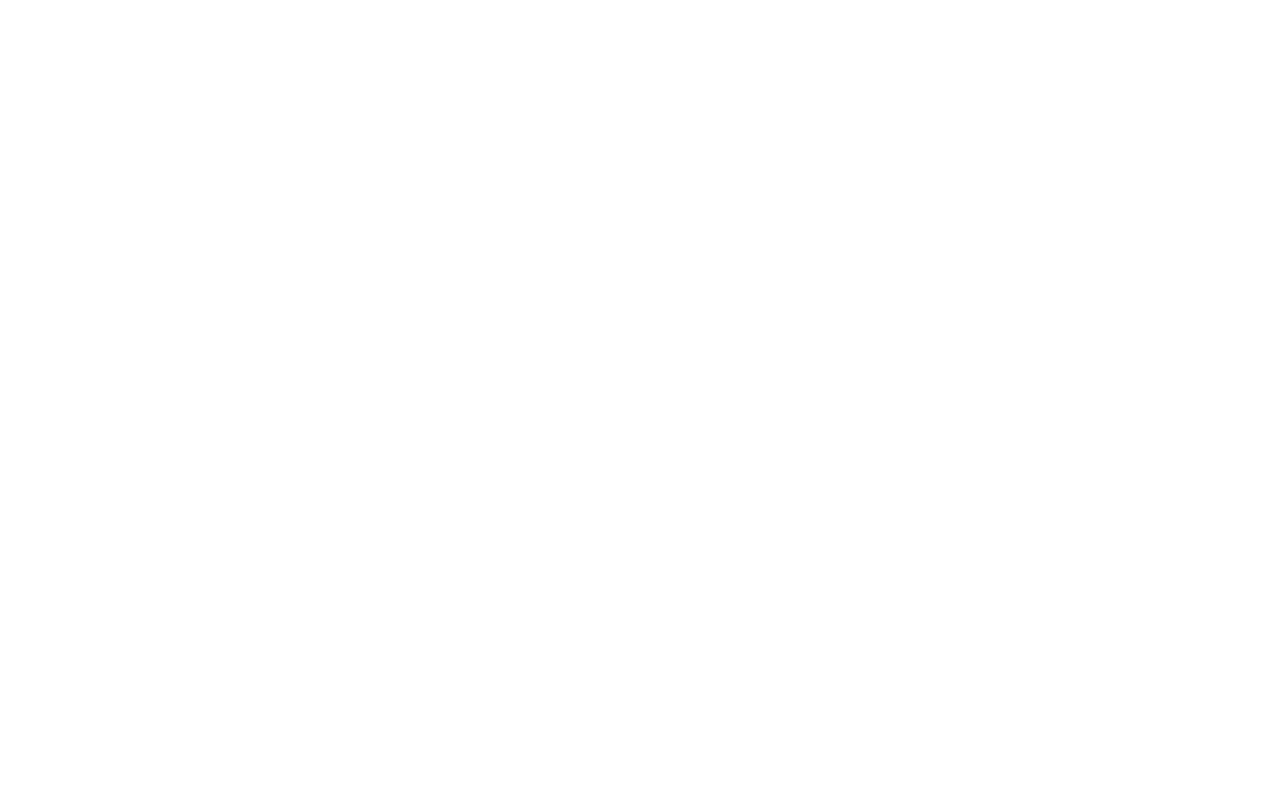
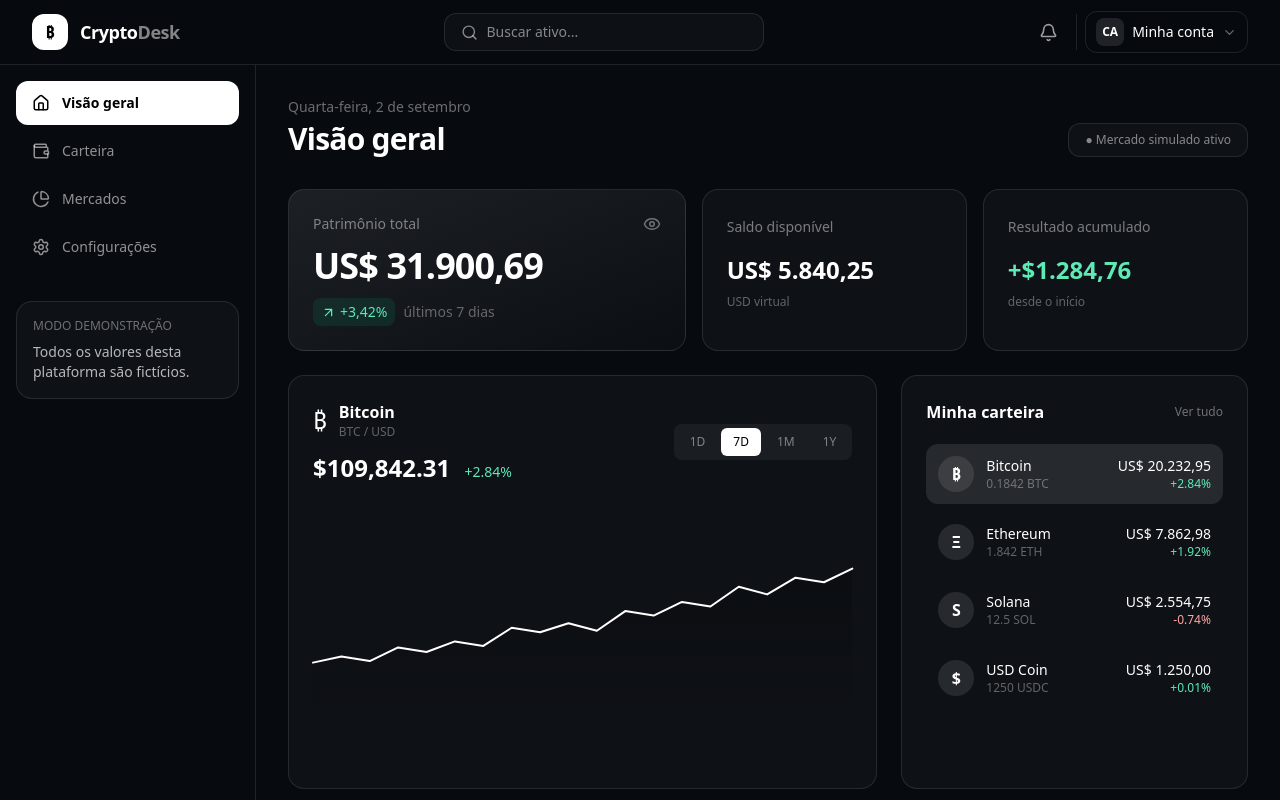
Before and after one commit to Cristianoalves226/dashboard-criptomoeda, a React (Vite) app: page / in a window 1280 px wide. Shown: the top 800 px of the page. Built offline with nearby package versions, Linux system fonts and the light colour scheme.

Commit message:
feat: create crypto dashboard app interface

```diff
--- a/src/App.tsx
+++ b/src/App.tsx
@@ -1,8 +1,79 @@
-/**
- * @license
- * SPDX-License-Identifier: Apache-2.0
- */
+import { useMemo, useState } from 'react';
+import { ArrowDownRight, ArrowUpRight, Bell, ChevronDown, Eye, EyeOff, Home, Menu, PieChart, Search, Settings, Wallet, X } from 'lucide-react';
+import { motion } from 'motion/react';
+
+const assets = [
+  { name: 'Bitcoin', symbol: 'BTC', price: 109842.31, change: 2.84, amount: 0.1842, icon: '₿' },
+  { name: 'Ethereum', symbol: 'ETH', price: 4268.72, change: 1.92, amount: 1.842, icon: 'Ξ' },
+  { name: 'Solana', symbol: 'SOL', price: 204.38, change: -0.74, amount: 12.5, icon: 'S' },
+  { name: 'USD Coin', symbol: 'USDC', price: 1, change: 0.01, amount: 1250, icon: '$' },
+];
+
+const chart = [38, 42, 39, 48, 45, 52, 49, 61, 58, 64, 59, 72, 69, 78, 75, 88, 83, 94, 91, 100];
+
+function money(value: number) {
+  return new Intl.NumberFormat('pt-BR', { style: 'currency', currency: 'USD' }).format(value);
+}
 
 export default function App() {
-  return <div></div>;
+  const [hideBalance, setHideBalance] = useState(false);
+  const [mobileOpen, setMobileOpen] = useState(false);
+  const [period, setPeriod] = useState('7D');
+  const [selected, setSelected] = useState('Bitcoin');
+
+  const portfolio = useMemo(() => assets.reduce((sum, asset) => sum + asset.amount * asset.price, 0), []);
+
+  return (
+    <div className="min-h-screen bg-[#070a0f] text-white font-sans">
+      <header className="sticky top-0 z-30 border-b border-white/10 bg-[#070a0f]/90 backdrop-blur-xl">
+        <div className="mx-auto flex h-16 max-w-[1500px] items-center justify-between px-4 md:px-8">
+          <div className="flex items-center gap-3">
+            <button className="rounded-xl p-2 hover:bg-white/10 md:hidden" onClick={() => setMobileOpen(!mobileOpen)}>{mobileOpen ? <X /> : <Menu />}</button>
+            <div className="flex h-9 w-9 items-center justify-center rounded-xl bg-white text-black font-black">₿</div>
+            <div className="text-lg font-bold tracking-tight">Crypto<span className="text-white/50">Desk</span></div>
+          </div>
+          <div className="hidden md:flex items-center gap-2 rounded-xl border border-white/10 bg-white/[0.03] px-4 py-2 text-sm text-white/50 w-80"><Search size={17} /><span>Buscar ativo...</span></div>
+          <div className="flex items-center gap-2"><button className="rounded-xl p-2.5 text-white/60 hover:bg-white/10 hover:text-white"><Bell size={19} /></button><div className="hidden sm:block h-9 w-px bg-white/10" /><div className="flex items-center gap-2 rounded-xl border border-white/10 px-2.5 py-1.5"><div className="h-7 w-7 rounded-lg bg-white/10 flex items-center justify-center text-xs font-bold">CA</div><span className="hidden sm:block text-sm">Minha conta</span><ChevronDown size={15} className="text-white/40" /></div></div>
+        </div>
+      </header>
+
+      <div className="mx-auto flex max-w-[1500px]">
+        <aside className={`${mobileOpen ? 'fixed inset-y-16 left-0 z-20 block' : 'hidden'} md:block w-64 shrink-0 border-r border-white/10 bg-[#070a0f] p-4`}>
+          <nav className="space-y-1">
+            {[['Visão geral', Home], ['Carteira', Wallet], ['Mercados', PieChart], ['Configurações', Settings]].map(([label, Icon]: any, i) => (
+              <button key={label} className={`flex w-full items-center gap-3 rounded-xl px-4 py-3 text-sm ${i === 0 ? 'bg-white text-black font-semibold' : 'text-white/55 hover:bg-white/5 hover:text-white'}`}><Icon size={18} />{label}</button>
+            ))}
+          </nav>
+          <div className="mt-8 rounded-2xl border border-white/10 bg-white/[0.03] p-4"><p className="text-xs text-white/40">MODO DEMONSTRAÇÃO</p><p className="mt-2 text-sm text-white/70">Todos os valores desta plataforma são fictícios.</p></div>
+        </aside>
+
+        <main className="min-w-0 flex-1 p-4 md:p-8">
+          <div className="mb-8 flex flex-col justify-between gap-4 md:flex-row md:items-end"><div><p className="text-sm text-white/40">Quarta-feira, 2 de setembro</p><h1 className="mt-1 text-3xl font-bold tracking-tight">Visão geral</h1></div><div className="rounded-xl border border-white/10 bg-white/[0.03] px-4 py-2 text-xs text-white/50">● Mercado simulado ativo</div></div>
+
+          <section className="grid gap-4 lg:grid-cols-[1.5fr_1fr_1fr]">
+            <motion.div initial={{ opacity: 0, y: 12 }} animate={{ opacity: 1, y: 0 }} className="rounded-2xl border border-white/10 bg-gradient-to-br from-white/[0.09] to-white/[0.02] p-6">
+              <div className="flex items-center justify-between"><span className="text-sm text-white/45">Patrimônio total</span><button onClick={() => setHideBalance(!hideBalance)} className="text-white/40 hover:text-white">{hideBalance ? <EyeOff size={18} /> : <Eye size={18} />}</button></div>
+              <div className="mt-3 text-4xl font-bold tracking-tight">{hideBalance ? '••••••' : money(portfolio)}</div>
+              <div className="mt-3 flex items-center gap-2 text-sm"><span className="flex items-center gap-1 rounded-lg bg-emerald-400/10 px-2 py-1 text-emerald-300"><ArrowUpRight size={15} /> +3,42%</span><span className="text-white/35">últimos 7 dias</span></div>
+            </motion.div>
+            <div className="rounded-2xl border border-white/10 bg-white/[0.03] p-6"><span className="text-sm text-white/45">Saldo disponível</span><div className="mt-4 text-2xl font-semibold">{hideBalance ? '••••••' : money(5840.25)}</div><p className="mt-2 text-xs text-white/35">USD virtual</p></div>
+            <div className="rounded-2xl border border-white/10 bg-white/[0.03] p-6"><span className="text-sm text-white/45">Resultado acumulado</span><div className="mt-4 text-2xl font-semibold text-emerald-300">{hideBalance ? '••••••' : '+$1.284,76'}</div><p className="mt-2 text-xs text-white/35">desde o início</p></div>
+          </section>
+
+          <section className="mt-6 grid gap-6 xl:grid-cols-[1.7fr_1fr]">
+            <div className="rounded-2xl border border-white/10 bg-white/[0.03] p-5 md:p-6">
+              <div className="flex flex-col gap-4 sm:flex-row sm:items-center sm:justify-between"><div><div className="flex items-center gap-3"><span className="text-2xl">₿</span><div><h2 className="font-semibold">{selected}</h2><p className="text-xs text-white/35">BTC / USD</p></div></div><div className="mt-3 text-2xl font-bold">$109,842.31 <span className="ml-2 text-sm font-medium text-emerald-300">+2.84%</span></div></div><div className="flex gap-1 rounded-lg bg-white/5 p-1">{['1D','7D','1M','1Y'].map(p => <button key={p} onClick={() => setPeriod(p)} className={`rounded-md px-3 py-1.5 text-xs ${period === p ? 'bg-white text-black' : 'text-white/45'}`}>{p}</button>)}</div></div>
+              <div className="mt-6 h-64 w-full"><svg viewBox="0 0 800 250" className="h-full w-full overflow-visible"><defs><linearGradient id="fill" x1="0" x2="0" y1="0" y2="1"><stop offset="0%" stopOpacity=".24" /><stop offset="100%" stopOpacity="0" /></linearGradient></defs><path d={`M 0 250 L ${chart.map((v,i)=>`${i*(800/(chart.length-1))} ${250-v*2.25}`).join(' L ')} L 800 250 Z`} fill="url(#fill)" /><path d={`M ${chart.map((v,i)=>`${i*(800/(chart.length-1))} ${250-v*2.25}`).join(' L ')}`} fill="none" stroke="currentColor" strokeWidth="3" className="text-white" strokeLinecap="round" strokeLinejoin="round" /></svg></div>
+            </div>
+
+            <div className="rounded-2xl border border-white/10 bg-white/[0.03] p-5 md:p-6"><div className="flex items-center justify-between"><h2 className="font-semibold">Minha carteira</h2><button className="text-xs text-white/40 hover:text-white">Ver tudo</button></div><div className="mt-5 space-y-2">{assets.map((asset, i) => <button key={asset.symbol} onClick={() => setSelected(asset.name)} className={`flex w-full items-center justify-between rounded-xl p-3 text-left transition ${selected === asset.name ? 'bg-white/10' : 'hover:bg-white/5'}`}><div className="flex items-center gap-3"><div className="flex h-9 w-9 items-center justify-center rounded-full bg-white/10 font-bold">{asset.icon}</div><div><p className="text-sm font-medium">{asset.name}</p><p className="text-xs text-white/35">{asset.amount} {asset.symbol}</p></div></div><div className="text-right"><p className="text-sm font-medium">{money(asset.amount * asset.price)}</p><p className={`text-xs ${asset.change >= 0 ? 'text-emerald-300' : 'text-red-300'}`}>{asset.change >= 0 ? '+' : ''}{asset.change}%</p></div></button>)}</div></div>
+          </section>
+
+          <section className="mt-6 rounded-2xl border border-white/10 bg-white/[0.03] p-5 md:p-6"><div className="flex items-center justify-between"><h2 className="font-semibold">Mercados em destaque</h2><button className="text-xs text-white/40">Atualização simulada em tempo real</button></div><div className="mt-5 grid gap-3 md:grid-cols-2 xl:grid-cols-4">{assets.map(asset => <div key={asset.symbol} className="rounded-xl border border-white/10 bg-black/10 p-4"><div className="flex items-center justify-between"><span className="font-medium">{asset.symbol}/USD</span><span className={`text-xs ${asset.change >= 0 ? 'text-emerald-300' : 'text-red-300'}`}>{asset.change >= 0 ? '+' : ''}{asset.change}%</span></div><p className="mt-3 text-lg font-semibold">{money(asset.price)}</p><div className="mt-3 h-1 rounded-full bg-white/10"><div className="h-full w-3/4 rounded-full bg-white/70" /></div></div>)}</div></section>
+
+          <footer className="py-8 text-center text-xs text-white/25">CryptoDesk • Plataforma demonstrativa • Sem operações financeiras reais</footer>
+        </main>
+      </div>
+    </div>
+  );
 }
```
